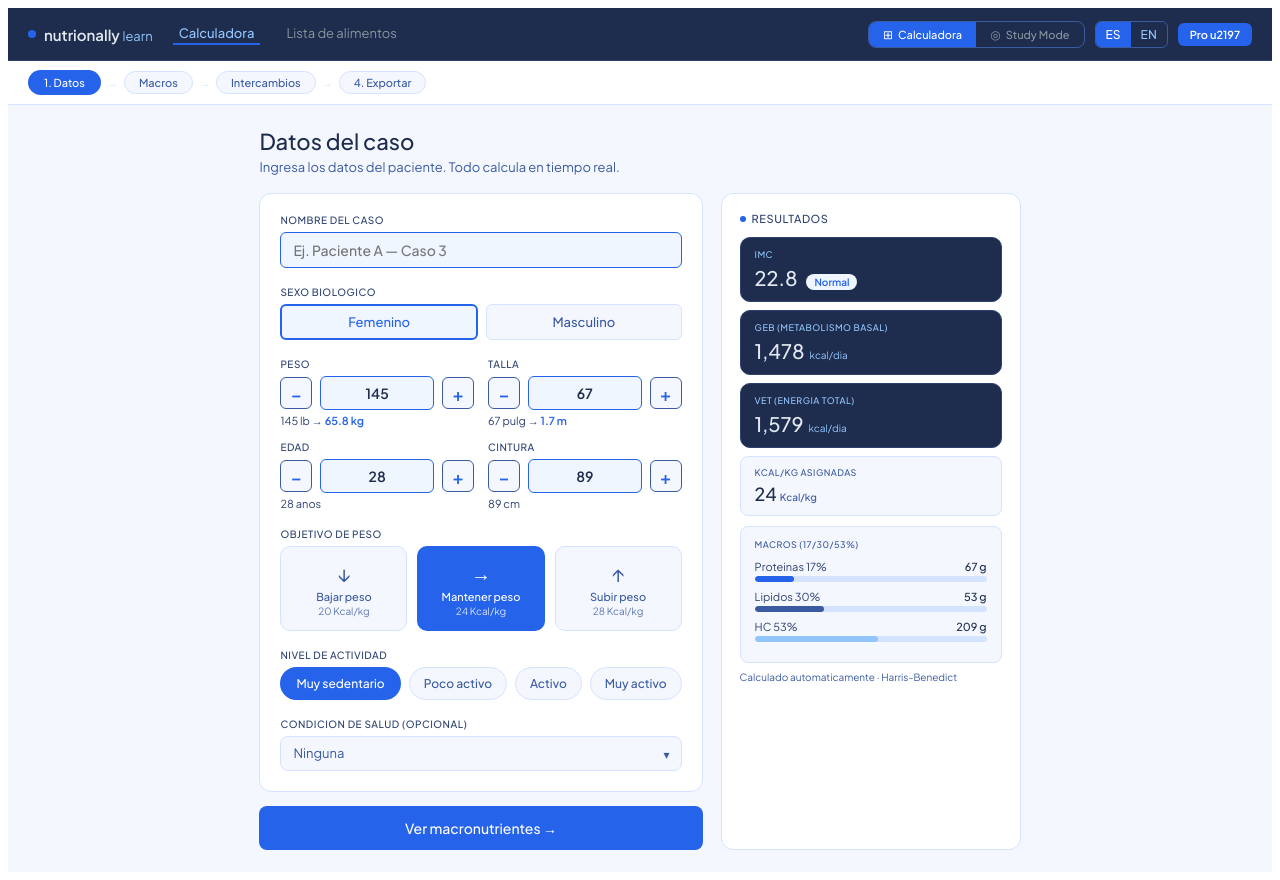
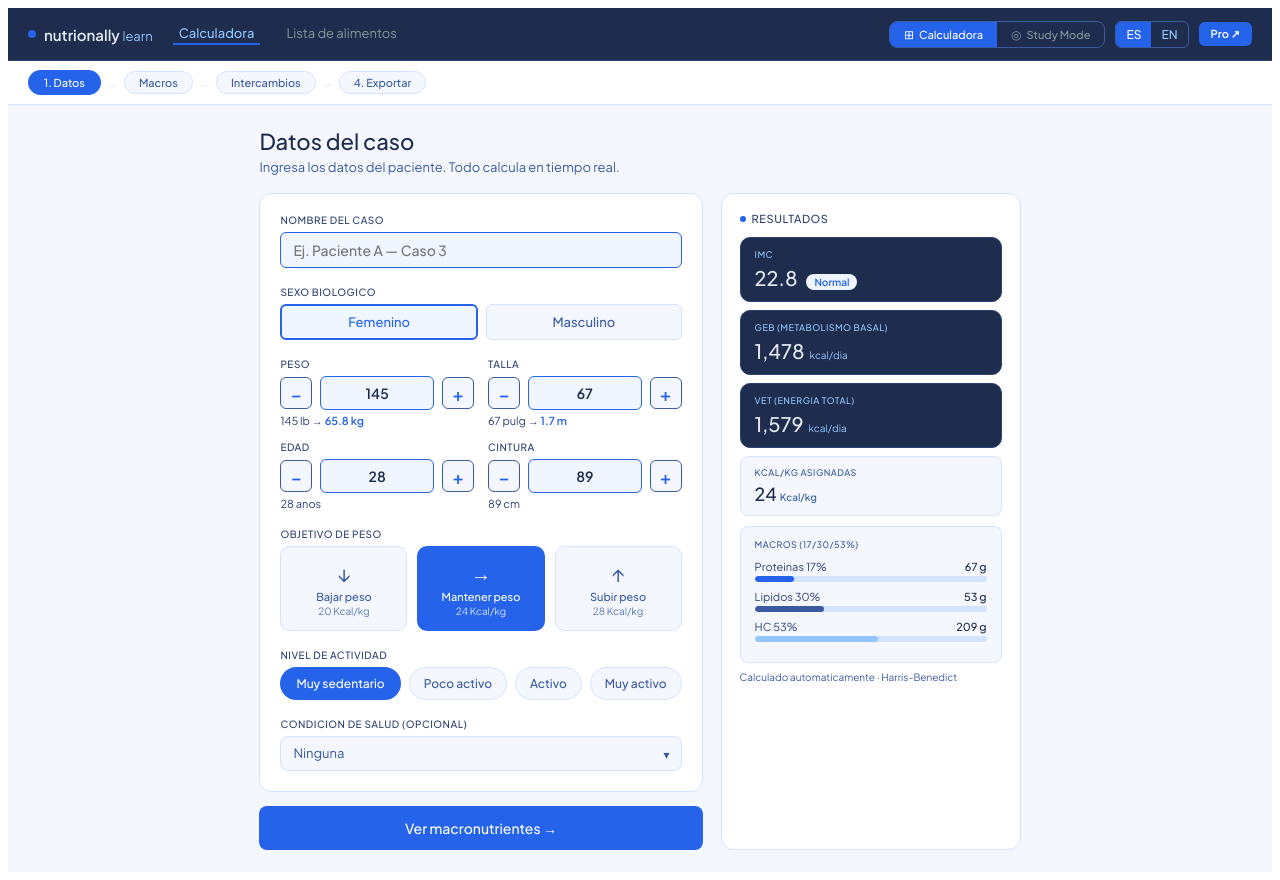
Before and after one commit to Patzz87/nutrionally-learn, a React (Vite) app: page / in a window 1280 px wide. Built offline with nearby package versions, Linux system fonts and the light colour scheme.

Commit message:
fix: pro button arrow

```diff
--- a/src/App.jsx
+++ b/src/App.jsx
@@ -165,7 +165,7 @@ function Navbar({lang,setLang,screen,setScreen,isMobile,onUpgrade}) {
             <button key={l} onClick={()=>setLang(l)} style={{padding:"5px 10px",fontSize:12,fontWeight:500,cursor:"pointer",background:lang===l?"#2563EB":"transparent",color:lang===l?"#fff":"#93C5FD",border:"none",fontFamily:F}}>{l}</button>
           ))}
         </div>
-        <span onClick={onUpgrade} style={{fontSize:11,fontWeight:600,padding:"5px 12px",background:"#2563EB",color:"#fff",borderRadius:6,cursor:"pointer",fontFamily:F,flexShrink:0}}>Pro u2197</span>
+        <span onClick={onUpgrade} style={{fontSize:11,fontWeight:600,padding:"5px 12px",background:"#2563EB",color:"#fff",borderRadius:6,cursor:"pointer",fontFamily:F,flexShrink:0}}>Pro ↗</span>
       </div>
     </nav>
   );
```
